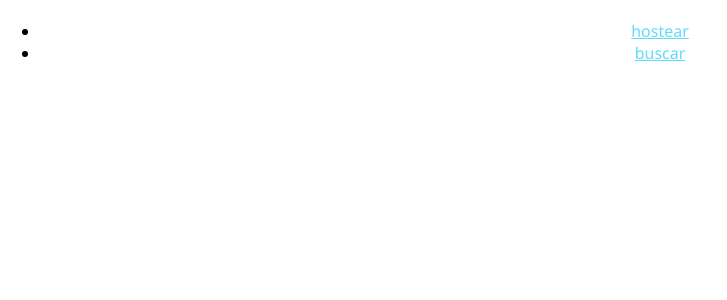
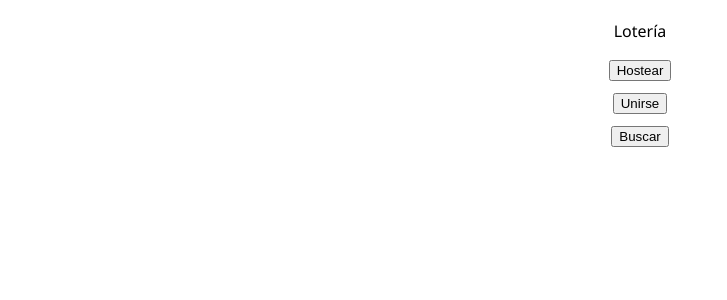
Before and after one commit to CIELO-la/loteria, a React (Create React App) app: page / in a window 1280 px wide. Shown: the top 300 px of the page, without its empty margins (0-727 px from the left). Built offline with nearby package versions, Linux system fonts and the light colour scheme.

Commit message:
Overhaul hosting and joining games through App, Menu, Lobby
Complete rework with routing, effects in components. Split
registration a bit more from other tasks. /!\ Works for host
but broken for joiners /!\

```diff
--- a/src/App.css
+++ b/src/App.css
@@ -21,3 +21,12 @@ a {
 	height: 40px;
 	width: 40px;
 }
+
+.menu-enlaces {
+	padding-left: 0;
+	list-style-type: none;
+}
+
+.menu-enlaces li {
+	margin-bottom: 10px;
+}
--- a/src/App.js
+++ b/src/App.js
@@ -1,8 +1,9 @@
 import React, { useState, useEffect } from 'react';
 import { useLocalStorage } from './utils/localStorage';
-import { Switch, Route, Link, useHistory, useParams, useLocation, matchPath } from 'react-router-dom';
+import { Switch, Route, useHistory } from 'react-router-dom';
 import Cantor from './Juego/Juego';
 import Juego from './Components/Juego';
+import Menu from './Components/Menu';
 import BuscarJuego from './Components/BuscarJuego';
 import Cuadros from './Components/Cuadros';
 import Lobby from './Components/Lobby';
@@ -41,6 +42,7 @@ import './App.css';
 // 			- registrar, subscribing c all the status-options happens here
 // 		- link to join: send to /:gid, onEffect get game doc
 // 			- same, do the registrar stuff
+// 			- but isHost is false so you don't write new collection doc
 // 		- link to find: send to /buscar, onEffect or sublink Juego.buscar
 // 			- listing and linking to lobbies
 // 			- game status 'registrar', less than max players
@@ -73,7 +75,6 @@ const App = () => {
 
 	// router hooks
 	//const { juegoIdParam } = useParams();
-	const location = useLocation();
 	const history = useHistory();
 
 	// game and app state references
@@ -83,26 +84,27 @@ const App = () => {
 	const barajaId = !state.barajaId ? barajaIds[0] : state.barajaId;
 
 	// wrap game registration for host (create game id) vs guest (follow id)
-	const hostGame = e => {
+	const hostGame = async (e, newGameId) => {
 		e.preventDefault();
-		// temp gameId if hosting a new game otherwise passed-in id
-		const newGameId = uuid4();
-		registrar(newGameId, barajaId, true);
+		g.asignarHost(true);
+		g.seleccionarBaraja(barajaId);
+		history.push(`/${newGameId}`);
 	};
-	const joinGame = e => {
+	const joinGame = async e => {
 		e.preventDefault();
-		registrar(gameId, barajaId, false);
+		g.asignarHost(false);
+		history.push(`/${gameId}`);
 	};
 
 	// TODO: access (allow/disallow depending on joined game status)
-	const registrar = async (juegoId, deckId, isHost) => {
-		// start local game instance
-		const g = new Cantor(deckId, jugadorId, isHost);
+	// TODO: route 404 if g failed to connect or register
+	const registrar = async juegoId => {
+		// connect to remote db
+		if (!g.deposito) {
+			await g.conectar();
+		}
 
-		// TODO: separate connecting (on g start) from registering (to single game)
-		await g.conectar();
-
-		// connect game to db and cb on status change
+		// attach listener to db with cb on status change
 		const joinedGameId = await g.registrar(
 			juegoId,
 			// callback for game to update app state depending on status
@@ -142,8 +144,6 @@ const App = () => {
 				}));
 			}
 		);
-
-		// TODO: route 404 if g failed to register
 
 		// initial game state in app
 		setState(prevState => ({
@@ -188,14 +188,23 @@ const App = () => {
 		}));
 	};
 
+	// connect to game
+	useEffect(() => {
+		// start local game instance
+		setState(prevState => ({
+			...prevState,
+			g: new Cantor(jugadorId)
+		}));
+	}, [jugadorId]);
+
 	// reroute depending on status changes
 	useEffect(() => {
-		// route to lobby
-		if (estatusActual === estatus.registrar && gameId) {
-			history.push(`/${gameId}`);
-		}
+		// // route to lobby
+		// if (estatusActual === estatus.registrar && gameId) {
+		// 	history.push(`/${gameId}`);
+		// }
 		// route to tabla
-		else if (estatusActual === estatus.iniciar && gameId) {
+		if (estatusActual === estatus.iniciar && gameId) {
 			history.push(`/jugar`);
 		}
 		// route on win
@@ -207,43 +216,25 @@ const App = () => {
 		return () => {};
 	}, [estatusActual, gameId, history, g]);
 
-	// register players joining game via link
-	useEffect(() => {
-		// register joiner
-		const match = matchPath(location.pathname, {
-			path: '/:juegoIdParam',
-			exact: true,
-			strict: false,
-		});
-		if (match && !g) {
-			// non-host joiner
-			registrar(match.params.juegoIdParam, null, false);
-		}
-	}, []);
-
 	return (
 		<div className="App">
 			<div style={{color: 'gray', fontSize: 15, marginBottom: 20}}>{mensaje}</div>
 
 			<Switch>
 				<Route exact path="/">
-					<div>
-						<ul>
-							<li><Link to="/" onClick={hostGame}>hostear</Link></li>
-							<li><Link to="/buscar">buscar</Link></li>
-						</ul>
-					</div>
-				</Route>
-				<Route path="/buscar">
-					<BuscarJuego
+					<Menu
 						hostGame={hostGame}
 						joinGame={joinGame}
 						gameId={gameId}
 						handleGameIdInput={handleGameIdInput}
+						handleBarajaIdInput={handleBarajaIdInput}
 						barajaId={barajaId}
 						barajaIds={barajaIds}
-						handleBarajaIdInput={handleBarajaIdInput}
 					/>
+				</Route>
+				<Route path="/buscar">
+					{/* TODO: remake into a finder not a host/join menu */}
+					<BuscarJuego />
 				</Route>
 				<Route path="/jugar">
 					<div>
@@ -257,12 +248,13 @@ const App = () => {
 						/>
 					</div>
 				</Route>
-				<Route path="/:juegoIdParam">
+				<Route path={`/${gameId}`}>
 					{g
 						? // Lobby if game instantiated and player registered
 							<div>
 								<Cuadros jugadores={g.jugadores} />
 								<Lobby
+									registrar={registrar}
 									jugadorId={jugadorId}
 									isHost={g.isHost}
 									jugadores={g.jugadores}
--- a/src/Components/BuscarJuego.js
+++ b/src/Components/BuscarJuego.js
@@ -1,38 +1,9 @@
-import React from 'react';
+import { Link } from 'react-router-dom';
 
-const BuscarJuego = ({ joinGame, hostGame, gameId, handleGameIdInput, barajaId, barajaIds, handleBarajaIdInput }) => (
+const BuscarJuego = () => (
 	<div>
-		<form onSubmit={joinGame}>
-			<div>
-				<label>
-					gameId:
-					<input
-						type="text"
-						value={gameId}
-						onChange={handleGameIdInput}
-					/>
-				</label>
-			</div>
-			<div>
-				<input type="submit" value="Join" />
-			</div>
-		</form>
-		<br/>
-		<form onSubmit={hostGame}>
-			<div>
-				<label>
-					barajaId:
-					<select onChange={handleBarajaIdInput} value={barajaId}>
-						{barajaIds.map(baraja => (
-							<option key={baraja} value={baraja}>{baraja}</option>
-						))}
-					</select>
-				</label>
-			</div>
-			<div>
-				<input type="submit" value="Host" />
-			</div>
-		</form>
+		<p>TODO: buscar juego.</p>
+		<Link to="/">volver</Link>
 	</div>
 );
 
--- a/src/Components/Lobby.js
+++ b/src/Components/Lobby.js
@@ -1,16 +1,42 @@
-import { useState } from 'react';
+import { useState, useEffect } from 'react';
+import { Link, useLocation, matchPath } from 'react-router-dom';
 
-const Lobby = ({ jugadorId, isHost, jugadores, estatusActual, iniciar }) => {
+const Lobby = ({ jugadorId, isHost, jugadores, estatusActual, registrar, iniciar }) => {
+	// lobby control flow
 	const [isStarting, setStarting] = useState(false);
+	const [isRegistering, setRegistering] = useState(false);
 
+	// uri for path matching
+	const location = useLocation();
+
+	// move to game startup
 	const leaveLobbyStartGame = () => {
 		setStarting(true);
 		setTimeout(iniciar, 2000);
 	};
 
+	// immediately register players from uri
+	useEffect(() => {
+		if (isRegistering) { return; }
+		const registerOnLoad = async () => {
+			const match = matchPath(location.pathname, {
+				path: '/:juegoIdParam',
+				exact: true,
+				strict: false,
+			});
+			setRegistering(true);
+			await registrar(match.params.juegoIdParam);
+		}
+		registerOnLoad();
+		return () => {};
+	}, [registrar, location, isRegistering]);
+
 	return (
 		<div>
 			<p>Lobby</p>
+			{isRegistering
+				? (
+					<>
 						<p>estatus: {estatusActual}</p>
 						<div>
 							{jugadores.map(jugadorIdColor => (
@@ -20,6 +46,7 @@ const Lobby = ({ jugadorId, isHost, jugadores, estatusActual, iniciar }) => {
 							))}
 						</div>
 						<div>
+							<Link to="">
 								{!isStarting
 									? <button
 										onClick={leaveLobbyStartGame}
@@ -27,7 +54,13 @@ const Lobby = ({ jugadorId, isHost, jugadores, estatusActual, iniciar }) => {
 									  >iniciar (HOST)</button>
 									: <button disabled>Iniciando...</button>
 								}
+							</Link>
 						</div>
+					</>
+				) : (
+					<p>Registering...</p>
+				)
+			}
 		</div>
 	);
 }
--- /dev/null
+++ b/src/Components/Menu.js
@@ -0,0 +1,82 @@
+import { useState } from 'react';
+import { Link } from 'react-router-dom';
+import { v4 as uuid4 } from 'uuid';
+
+const Menu = ({ hostGame, joinGame, gameId, handleBarajaIdInput, handleGameIdInput, barajaId, barajaIds }) => {
+	// temp gameId if hosting a new game
+	const newGameId = uuid4();
+
+	const [isJoining, setJoining] = useState(false);
+	const [isHosting, setHosting] = useState(false);
+
+	const prepareHost = e => {
+		e.preventDefault();
+		setHosting(!isHosting)
+	};
+
+	const prepareJoin = e => {
+		e.preventDefault();
+		setJoining(!isJoining);
+	};
+
+	return (
+		<div>
+			<p>Lotería</p>
+			<ul className="menu-enlaces">
+				<li>
+					<Link
+						to={`/${newGameId}`}
+						onClick={isHosting && barajaId
+							? e => hostGame(e, newGameId)
+							: prepareHost
+						}
+					>
+						<input type="button" value="Hostear" />
+					</Link>
+					{isHosting && (
+						<div>
+							<label>
+								barajaId:
+								<select onChange={handleBarajaIdInput} value={barajaId}>
+									{barajaIds.map(baraja => (
+										<option key={baraja} value={baraja}>{baraja}</option>
+									))}
+								</select>
+							</label>
+						</div>
+					)}
+				</li>
+				<li>
+					<Link
+						to={`/${gameId}`}
+						onClick={isJoining && gameId
+							? joinGame
+							: prepareJoin
+						}
+					>
+						<input type="button" value="Unirse" />
+					</Link>
+					{isJoining && (
+						<div>
+							<label>
+								gameId:
+								<input
+									type="text"
+									value={gameId}
+									onChange={handleGameIdInput}
+								/>
+							</label>
+						</div>
+					)}
+				</li>
+				<li>
+					<Link to="/buscar">
+						<input type="button" value="Buscar" />
+					</Link>
+				</li>
+			</ul>
+		</div>
+	);
+};
+
+export default Menu;
--- a/src/Juego/Juego.js
+++ b/src/Juego/Juego.js
@@ -4,7 +4,7 @@ import { dbConnect } from '../utils/db';
 
 // NOTE: véase el archivo db para interacciones Juego-db
 class Cantor {
-	constructor(barajaId, jugadorId, isHost=false) {
+	constructor(jugadorId, isHost=false) {
 		// remote store
 		this.deposito = null;
 
@@ -15,7 +15,7 @@ class Cantor {
 		this.jugadorId = jugadorId;
 
 		// referencia a las cartas no barajadas
-		this.barajaId = isHost ? barajaId : null;
+		this.barajaId = null;
 
 		// las cartaIds
 		this.cartas = [];
@@ -68,6 +68,23 @@ class Cantor {
 	   		('00' + ((txtHash >> (i * 8)) & 0xFF).toString(16)).substr(-2)
 	    )).join('');
 	    return color;
+	};
+
+	asignarHost = isHost => {
+		this.isHost = isHost;
+		return this.isHost;
+	};
+
+	seleccionarBaraja = barajaId => {
+		if (!this.isHost) {
+			console.log(`hostear un juego (Juego.asignarHost) para seleccionar baraja`);
+			return;
+		}
+		this.barajaId = this.isHost && barajas[barajaId] ? barajaId : null;
+		if (this.isHost && !this.barajaId) {
+			console.log(`ninguna baraja seleccionada - no existe ${barajaId}`);
+		}
+		return this.barajaId;
 	};
 
 	crearTabla = () => (
--- a/src/utils/db.js
+++ b/src/utils/db.js
@@ -37,10 +37,10 @@ export const dbConnect = async collectionName => {
 	// object for client db access
 	return ({
 		// individual docs
-		create: async docId => (
+		create: async docId => {
 			// create new empty document
-			await setDoc(doc(docsCollection, docId), {}, { merge : false })
-		),
+			await setDoc(doc(docsCollection, docId), {}, { merge : false });
+		},
 		remove: async docId => await deleteDoc(doc(docsCollection, docId.toString())),
 		sub: async (docId, stateCallback) => {
 			if (!docId) {
```
Lines whose indentation alone changed are shown as unchanged.
